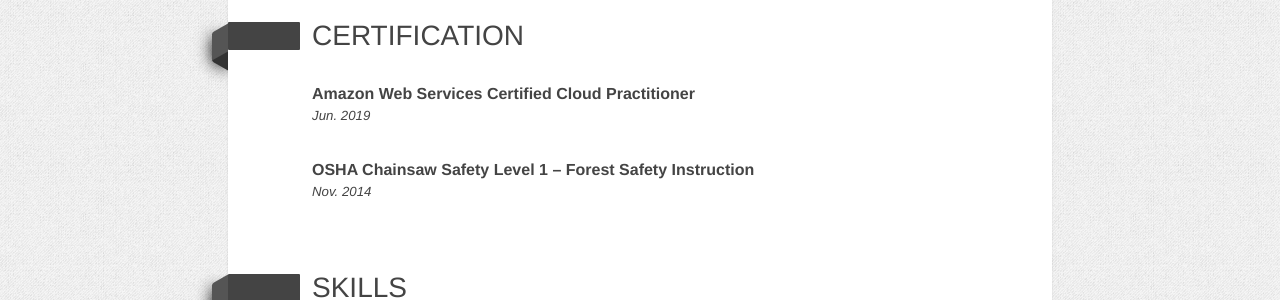
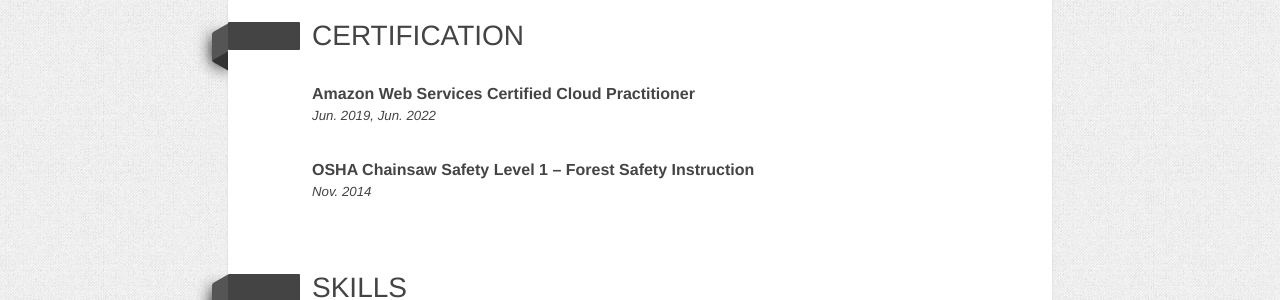
Before and after one commit to HaydenElza/haydenelza.github.io, a Jekyll site: the page built from index.html, in a window 1280 px wide and 900 px high, scrolled down 2856 px. Shown: the part 152-452 px from the top of the window. Built offline with Jekyll 4.4.1, drawn with Linux system fonts in a browser that asks for light colours; nearby versions of some CDN libraries.

Commit message:
Update index.html

```diff
--- a/index.html
+++ b/index.html
@@ -516,7 +516,7 @@ description: Just a rural Wisconsinite making his way through the world solving
 		<div class="section-title">Certification</div>
 		<div class="list-item">
 			<div class="list-title">Amazon Web Services Certified Cloud Practitioner</div>
-			<div class="list-date">Jun. 2019</div>
+			<div class="list-date">Jun. 2019, Jun. 2022</div>
 		</div>
 		<div class="list-item">
 			<div class="list-title">OSHA Chainsaw Safety Level 1 – Forest Safety Instruction</div>
```
